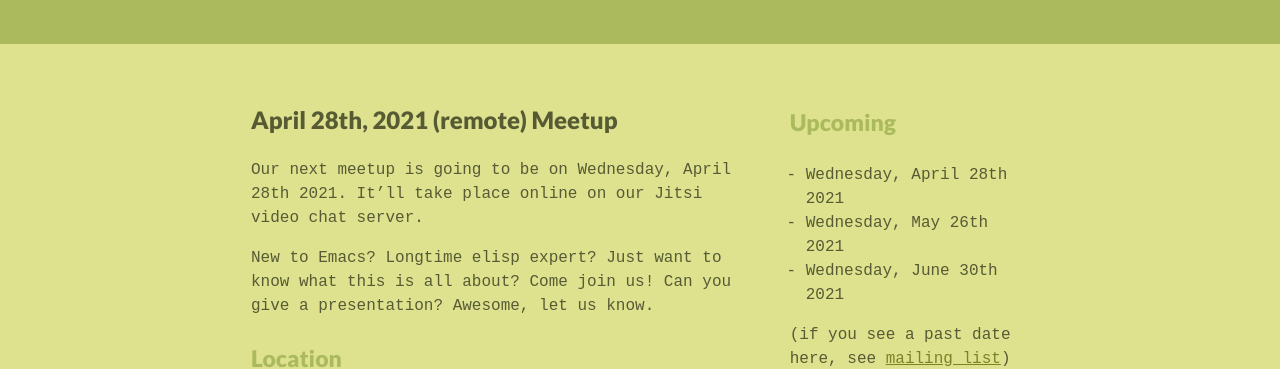
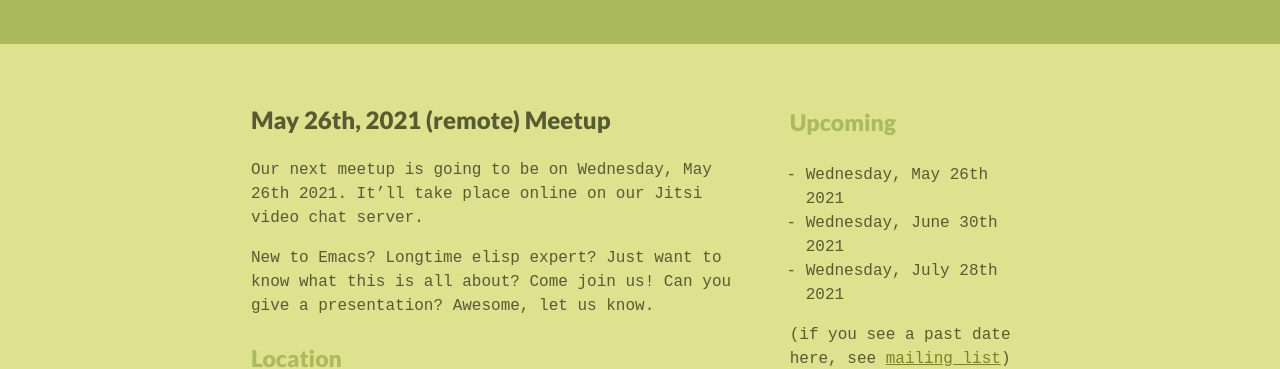
Before and after one commit to emacs-berlin/emacs-berlin.org, a Jekyll site: the page built from index.md, in a window 1280 px wide. Shown: the part 365-734 px from the top of the page. Built offline with Jekyll 4.4.1, drawn with Linux system fonts in a browser that asks for light colours.

Commit message:
May 2021

```diff
--- a/index.md
+++ b/index.md
@@ -13,10 +13,10 @@ layout: default
 
 <section id="below-fold"><div class="row"><div class="medium-8 columns">
 
-# April 28th, 2021 (remote) Meetup
+# May 26th, 2021 (remote) Meetup
 
-Our next meetup is going to be on Wednesday, April 28th 2021. It'll
-take place online on our Jitsi video chat server.
+Our next meetup is going to be on Wednesday, May 26th 2021. It'll take
+place online on our Jitsi video chat server.
 
 New to Emacs? Longtime elisp expert? Just want to know what this is
 all about? Come join us! Can you give a presentation? Awesome, let us
@@ -54,12 +54,11 @@ Non-public contact via email: [organizers email][contact]
 <div class="medium-4 columns">
 ### Upcoming
 
-* Wednesday, April 28th 2021
 * Wednesday, May 26th 2021
 * Wednesday, June 30th 2021
+* Wednesday, July 28th 2021
 
 <!--
-* Wednesday, July 28th 2021
 * Wednesday, August 25th 2021
 * Wednesday, September 29th 2021
 * Wednesday, October 27th 2021
```
